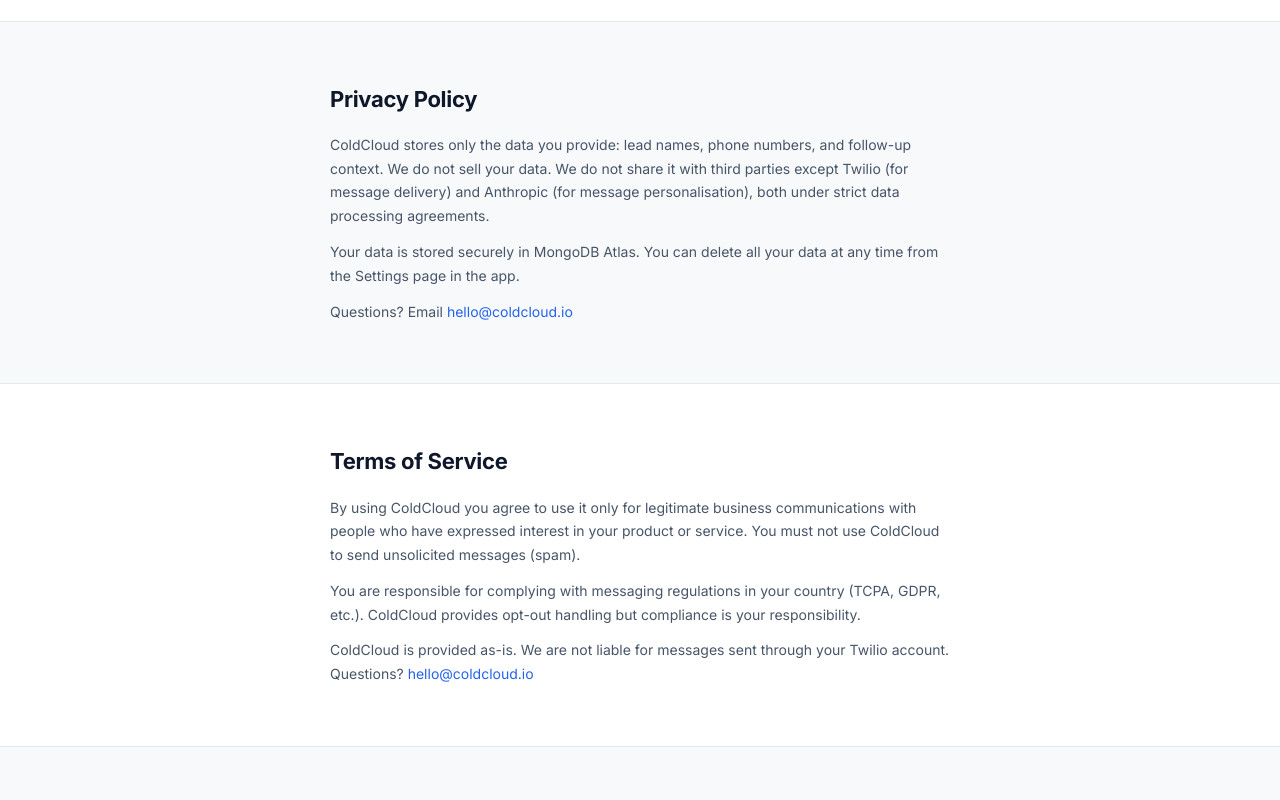
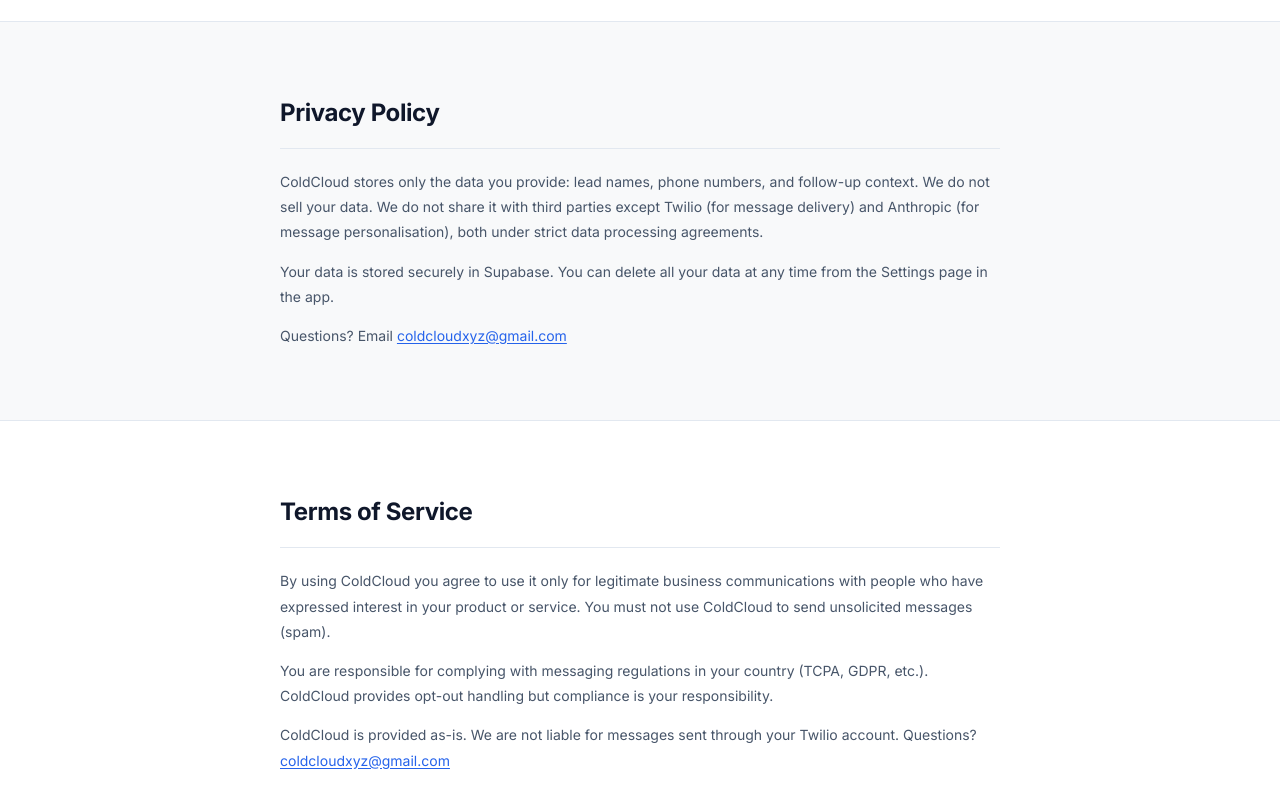
Before and after one commit to coldcloudxyz/ccok, a plain HTML site: page landing/index.html in a window 1280 px wide. Shown: the part 10880-11680 px from the top of the page. Drawn offline with Linux system fonts and the light colour scheme.

````diff
--- a/landing/index.html
+++ b/landing/index.html
@@ -709,7 +709,7 @@
 
 </div>
 <p style="text-align:center;margin-top:24px;font-size:13px;color:var(--text-3)" class="reveal">
-  Need a custom plan for a larger team? <a href="mailto:hello@coldcloud.io" style="color:var(--blue)">Get in touch →</a>
+  Need a custom plan for a larger team? <a href="mailto:coldcloudxyz@gmail.com" style="color:var(--blue)">Get in touch →</a>
 </p>
 ```
 
@@ -750,20 +750,24 @@
 
 <!-- ── PRIVACY & TERMS (minimal placeholder) ── -->
 
-<section id="privacy-policy" style="padding:60px 0;background:#f8f9fa;border-top:1px solid #e2e8f0" aria-labelledby="privacy-heading">
-  <div style="max-width:700px;margin:0 auto;padding:0 40px">
-    <h2 id="privacy-heading" style="font-size:22px;font-weight:700;margin-bottom:16px;letter-spacing:-.3px">Privacy Policy</h2>
-    <p style="font-size:14px;color:#475569;line-height:1.7;margin-bottom:12px">ColdCloud stores only the data you provide: lead names, phone numbers, and follow-up context. We do not sell your data. We do not share it with third parties except Twilio (for message delivery) and Anthropic (for message personalisation), both under strict data processing agreements.</p>
-    <p style="font-size:14px;color:#475569;line-height:1.7;margin-bottom:12px">Your data is stored securely in MongoDB Atlas. You can delete all your data at any time from the Settings page in the app.</p>
-    <p style="font-size:14px;color:#475569;line-height:1.7">Questions? Email <a href="mailto:hello@coldcloud.io" style="color:#2563eb">hello@coldcloud.io</a></p>
+<section id="privacy-policy" class="legal-section section-alt" aria-labelledby="privacy-heading">
+  <div class="container">
+    <div class="legal-inner">
+      <h2 id="privacy-heading" class="legal-title">Privacy Policy</h2>
+      <p class="legal-body">ColdCloud stores only the data you provide: lead names, phone numbers, and follow-up context. We do not sell your data. We do not share it with third parties except Twilio (for message delivery) and Anthropic (for message personalisation), both under strict data processing agreements.</p>
+      <p class="legal-body">Your data is stored securely in Supabase. You can delete all your data at any time from the Settings page in the app.</p>
+      <p class="legal-body">Questions? Email <a href="mailto:coldcloudxyz@gmail.com" class="legal-link">coldcloudxyz@gmail.com</a></p>
+    </div>
   </div>
 </section>
-<section id="terms" style="padding:60px 0;background:#fff;border-top:1px solid #e2e8f0" aria-labelledby="terms-heading">
-  <div style="max-width:700px;margin:0 auto;padding:0 40px">
-    <h2 id="terms-heading" style="font-size:22px;font-weight:700;margin-bottom:16px;letter-spacing:-.3px">Terms of Service</h2>
-    <p style="font-size:14px;color:#475569;line-height:1.7;margin-bottom:12px">By using ColdCloud you agree to use it only for legitimate business communications with people who have expressed interest in your product or service. You must not use ColdCloud to send unsolicited messages (spam).</p>
-    <p style="font-size:14px;color:#475569;line-height:1.7;margin-bottom:12px">You are responsible for complying with messaging regulations in your country (TCPA, GDPR, etc.). ColdCloud provides opt-out handling but compliance is your responsibility.</p>
-    <p style="font-size:14px;color:#475569;line-height:1.7">ColdCloud is provided as-is. We are not liable for messages sent through your Twilio account. Questions? <a href="mailto:hello@coldcloud.io" style="color:#2563eb">hello@coldcloud.io</a></p>
+<section id="terms" class="legal-section" aria-labelledby="terms-heading">
+  <div class="container">
+    <div class="legal-inner">
+      <h2 id="terms-heading" class="legal-title">Terms of Service</h2>
+      <p class="legal-body">By using ColdCloud you agree to use it only for legitimate business communications with people who have expressed interest in your product or service. You must not use ColdCloud to send unsolicited messages (spam).</p>
+      <p class="legal-body">You are responsible for complying with messaging regulations in your country (TCPA, GDPR, etc.). ColdCloud provides opt-out handling but compliance is your responsibility.</p>
+      <p class="legal-body">ColdCloud is provided as-is. We are not liable for messages sent through your Twilio account. Questions? <a href="mailto:coldcloudxyz@gmail.com" class="legal-link">coldcloudxyz@gmail.com</a></p>
+    </div>
   </div>
 </section>
 
@@ -798,17 +802,17 @@
     <div class="fl-group">
       <div class="fl-group-title">Resources</div>
       <ul>
-        <li><a href="mailto:hello@coldcloud.io">Documentation</a></li>
-        <li><a href="mailto:hello@coldcloud.io">API reference</a></li>
+        <li><a href="mailto:coldcloudxyz@gmail.com">Documentation</a></li>
+        <li><a href="mailto:coldcloudxyz@gmail.com">API reference</a></li>
         <li><a href="https://github.com/coldcloud/docs" target="_blank">Setup guide</a></li>
-        <li><a href="mailto:hello@coldcloud.io">Changelog</a></li>
+        <li><a href="mailto:coldcloudxyz@gmail.com">Changelog</a></li>
       </ul>
     </div>
     <div class="fl-group">
       <div class="fl-group-title">Company</div>
       <ul>
         <li><a href="#problem">About</a></li>
-        <li><a href="mailto:hello@coldcloud.io">Contact</a></li>
+        <li><a href="mailto:coldcloudxyz@gmail.com">Contact</a></li>
         <li><a href="#privacy-policy">Privacy policy</a></li>
         <li><a href="#terms">Terms of service</a></li>
       </ul>
@@ -822,7 +826,7 @@
   <div class="footer-bottom-links">
     <a href="#privacy-policy">Privacy</a>
     <a href="#terms">Terms</a>
-    <a href="mailto:coldcloudxz@gmail.com">Contact</a>
+    <a href="mailto:coldcloudxyz@gmail.com">Contact</a>
   </div>
 </div>
 ```
--- a/landing/styles/main.css
+++ b/landing/styles/main.css
@@ -93,16 +93,54 @@ ul { list-style: none; }
 /* ── Layout Helpers ──────────────────────────────────────────── */
 .container {
   max-width: var(--container);
-  margin: 0 auto;
-  padding: 0 40px;
+  margin-left: auto;
+  margin-right: auto;
+  padding-left: 40px;
+  padding-right: 40px;
+  width: 100%;
 }
 .container-narrow {
   max-width: var(--container-narrow);
-  margin: 0 auto;
-  padding: 0 40px;
+  margin-left: auto;
+  margin-right: auto;
+  padding-left: 40px;
+  padding-right: 40px;
+  width: 100%;
 }
 .section { padding: var(--section-py) 0; }
 .section-alt { background: var(--bg); border-top: 1px solid var(--border); border-bottom: 1px solid var(--border); }
+
+/* ── Legal Sections ──────────────────────────────────────────── */
+.legal-section {
+  padding: 72px 0;
+}
+.legal-inner {
+  max-width: 720px;
+  margin: 0 auto;
+}
+.legal-title {
+  font-size: 24px;
+  font-weight: 700;
+  color: var(--text);
+  letter-spacing: -.4px;
+  margin-bottom: 20px;
+  padding-bottom: 16px;
+  border-bottom: 1px solid var(--border);
+}
+.legal-body {
+  font-size: 14px;
+  color: var(--text-2);
+  line-height: 1.8;
+  margin-bottom: 14px;
+  font-weight: 400;
+}
+.legal-body:last-child { margin-bottom: 0; }
+.legal-link {
+  color: var(--blue);
+  text-decoration: underline;
+  text-underline-offset: 2px;
+}
+.legal-link:hover { color: var(--blue-dark); }
 
 .section-label {
   display: inline-flex;
````
